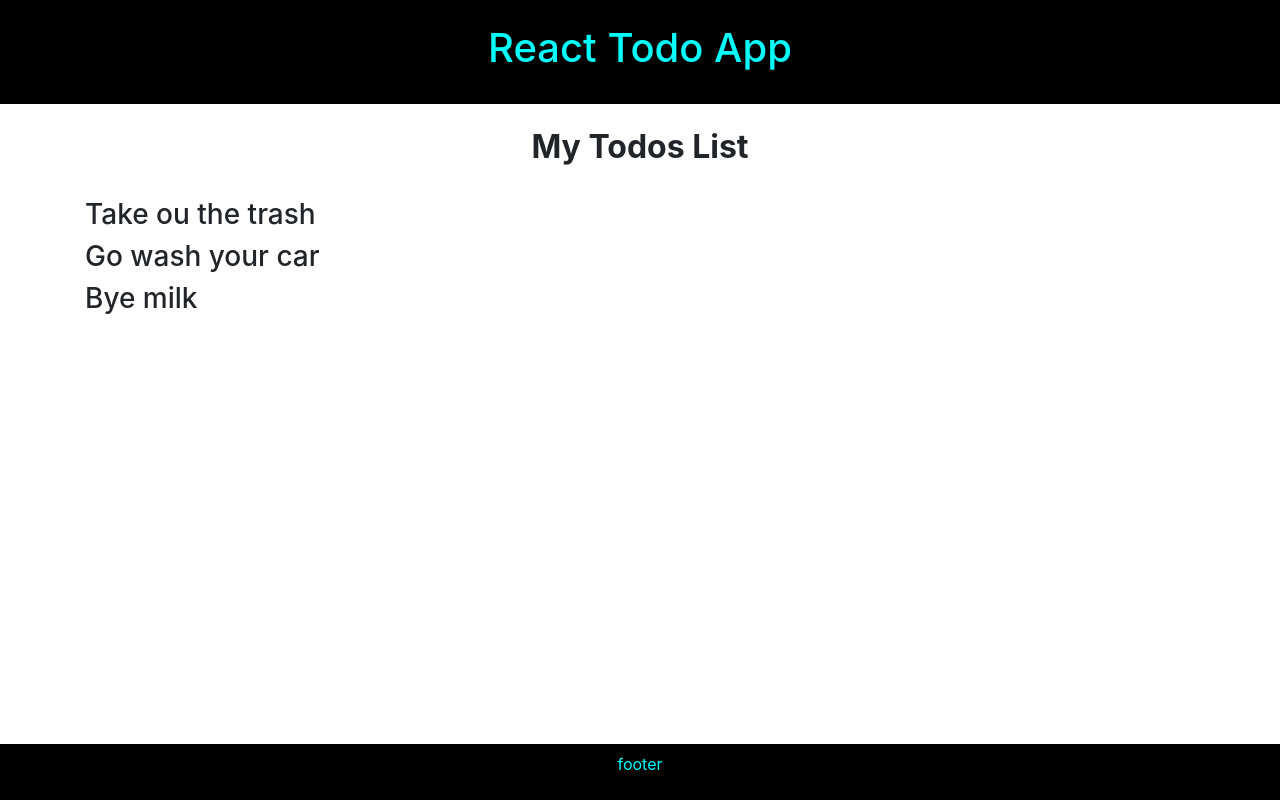
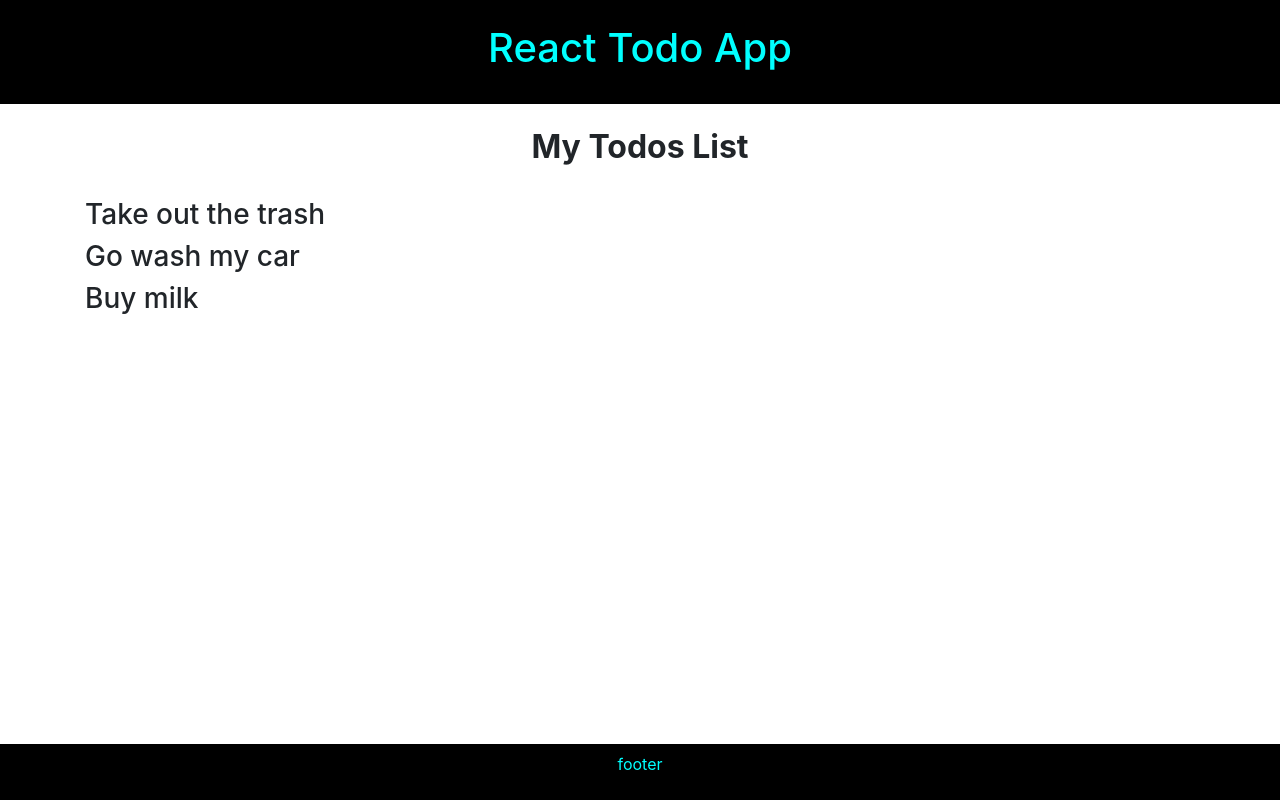
Before and after one commit to lucho20pt/react-todo-app-traversy, a React (Create React App) app: page / in a window 1280 px wide. Built offline with nearby package versions, Linux system fonts and the light colour scheme.

Commit message:
upd: todos copy

```diff
--- a/src/App.js
+++ b/src/App.js
@@ -11,17 +11,17 @@ class App extends Component {
     todos : [
       {
           id : 1,
-          title : "Take ou the trash",
+          title : "Take out the trash",
           completed : false
       },
       {
           id : 2,
-          title : "Go wash your car",
+          title : "Go wash my car",
           completed : false
       },
       {
           id : 3,
-          title : "Bye milk",
+          title : "Buy milk",
           completed : false
       }
     ],
```
